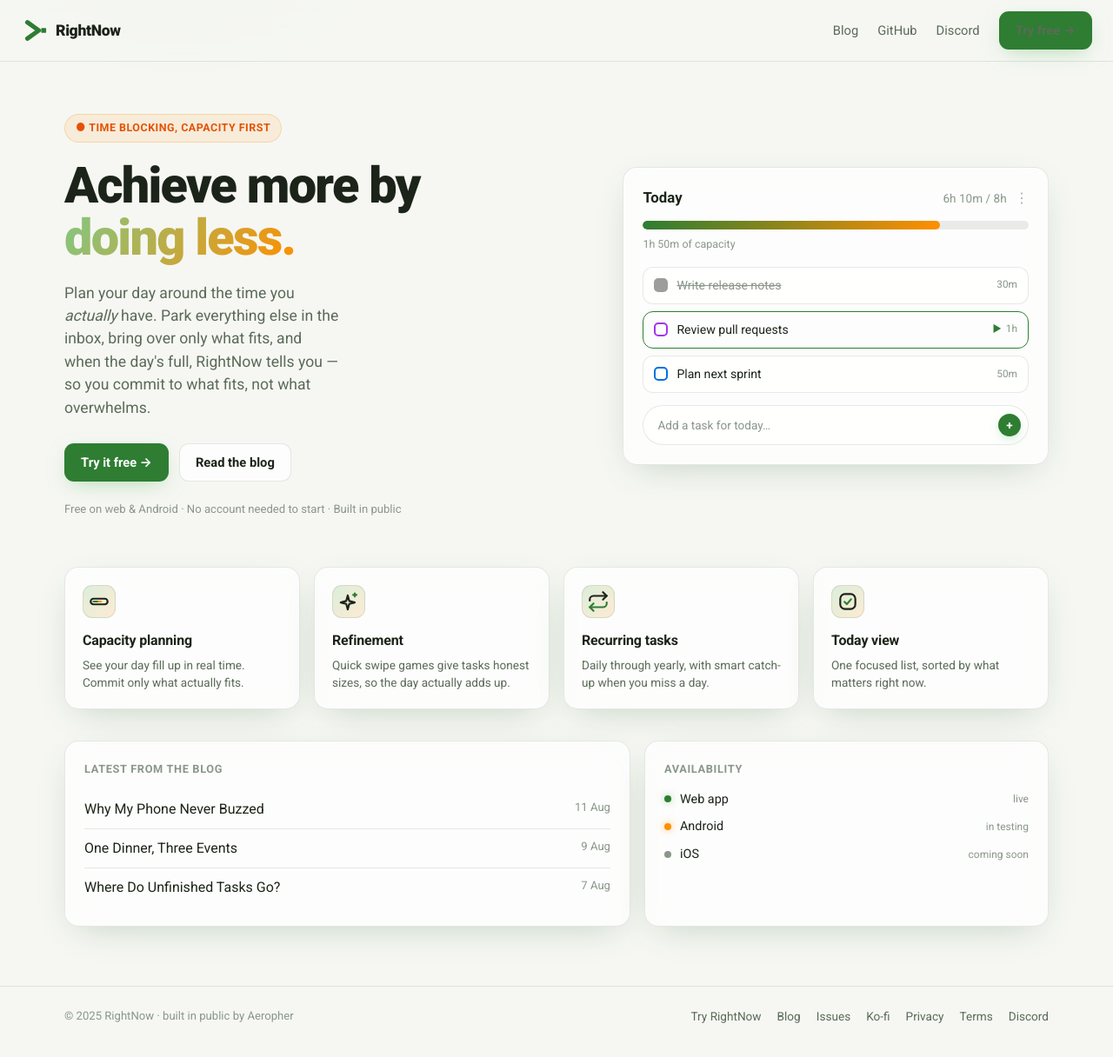
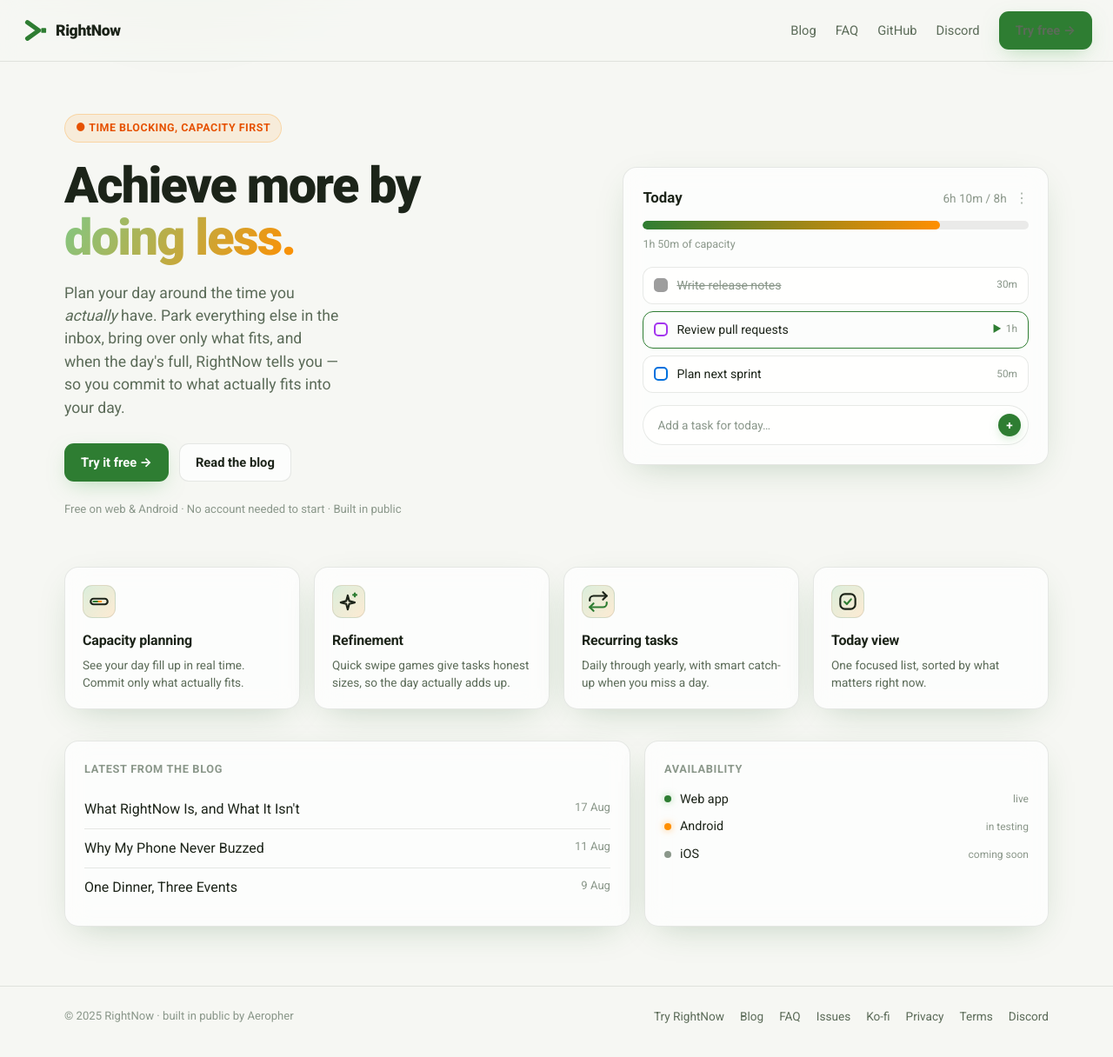
Before and after one commit to Aeropher/rtnwapp, a Jekyll site: the page built from index.html, in a window 1280 px wide and 1227 px high. Shown: the top 1216 px of the window at 87% size. Built offline with Jekyll 4.4.1, drawn with Linux system fonts in a browser that asks for light colours; some of the changed lines change nothing that is shown.

Commit message:
Add FAQ page and update index for improved user guidance

```diff
--- a/_layouts/default.html
+++ b/_layouts/default.html
@@ -23,6 +23,7 @@
     </a>
     <div class="links">
       <a href="{{ '/blog.html' | relative_url }}">Blog</a>
+      <a href="{{ '/faq.html' | relative_url }}">FAQ</a>
       <a href="https://github.com/aeropher/rtnwapp">GitHub</a>
       <a href="https://discord.gg/YzYagEZcnt">Discord</a>
       <a class="btn btn-primary" href="https://rtnw.app">Try free →</a>
@@ -37,6 +38,7 @@
       <div class="flinks">
         <a href="https://rtnw.app">Try RightNow</a>
         <a href="{{ '/blog.html' | relative_url }}">Blog</a>
+        <a href="{{ '/faq.html' | relative_url }}">FAQ</a>
         <a href="https://github.com/aeropher/rtnwapp/issues">Issues</a>
         <a href="https://ko-fi.com/aeropher">Ko-fi</a>
         <a href="{{ '/privacy-policy.html' | relative_url }}">Privacy</a>
--- /dev/null
+++ b/_posts/2026-08-17-what-rightnow-is-and-isnt.md
@@ -0,0 +1,70 @@
+---
+layout: post
+title: "What RightNow Is, and What It Isn't"
+date: 2026-08-17 10:00:00 +0000
+description: "RightNow is a time-blocking app with somewhere to park everything else. Here's what it's for, and the things it deliberately doesn't do."
+---
+
+In my head this has always been a GTD inspired app. Then a few feature requests came in that I didn't want to build, and working out why I didn't want them changed how I think about the whole thing.
+
+The requests were reasonable. Roll unfinished tasks onto tomorrow automatically. Sort the list by priority and grey out everything that isn't urgent. Both are normal to-do app behaviour, and both take the day out of your hands. Saying no to them twice made me realise RightNow is more of a time blocking app than a to-do app.
+
+It is both, to be clear. You need a list to feed the blocking, and that list is the GTD half. But time blocking is the main point.
+
+I should be straight about where that leaves the app today. Proper time blocking usually means a timeline: your day laid out hour by hour with things sitting in it. RightNow doesn't have that yet. I might build it. What it has for now is the arithmetic underneath it, which is knowing what your tasks are and whether they fit in today. Better still, whether you can do one right now.
+
+So this post is me being clearer about it, mostly for my own benefit. What the app is trying to be, and what it isn't.
+
+## Where it came from
+
+Four ideas, none of them mine. If you've not met them, they're worth ten minutes of your time regardless of whether you ever install my app.
+
+**[Getting Things Done](https://gettingthingsdone.com/)** (David Allen). Your head is bad at storing things and good at panicking about them. So you get every commitment out of it and into one place you trust, decide the actual next physical action for each, and review the lot regularly. The point is that you stop running the list in your head at 3am. I've tried to practise it properly several times and always fall off at the weekly review, but the capture habit stuck.
+
+**[Deep Work](https://calnewport.com/deep-work/)** (Cal Newport). Concentrating hard on one difficult thing is a trainable skill, and it's getting rarer at the same time as it's getting more valuable. Meanwhile the shallow stuff, email and pings and small admin, expands to fill whatever room you leave it. Defend the time in advance or you won't get it.
+
+**[Time blocking](https://www.timeblockplanner.com/)** (the practice, and Newport's planner). Give every hour a job before the day starts. It sounds rigid, and it's the quickest way to discover that your eleven planned tasks need fourteen hours. A to-do list can hold anything. A day can't. Writing the blocks down forces the arithmetic, because you run out of page.
+
+**[Bullet Journal](https://bulletjournal.com/)** (Ryder Carroll). Rapid logging: short entries, each marked with a bullet that tells you at a glance what kind of thing it is. And migration: when you copy an unfinished task forward by hand, you notice you've moved it four times, and you start asking why.
+
+None of these people have anything to do with this app. I borrowed the good bits and left the rest.
+
+RightNow takes the arithmetic from time blocking and the inbox from GTD. The bullets became our checkboxes, coloured by priority so you can read a row without reading it. And the reason any of it exists is the Deep Work argument: decide what the day is for in advance, or it gets decided for you.
+
+## What RightNow is trying to be
+
+**A time-blocking app with somewhere to park everything else.**
+
+That's the whole pitch. The two halves do different jobs:
+
+The **inbox** is where things go when you think of them. No dates, no pressure. It can get as long as it likes, because it isn't a plan, it's a holding pen.
+
+**Today** is the plan, and it has a size. You set how long your working day is, you pull tasks over from the inbox, and each one takes a bite out of the bar. When the bar is full, the day is full, and the app says so. You can overrule it, but you'll be doing it knowingly rather than by accident at 4pm.
+
+Everything else in the app exists to make that work. The swipe games ask how long tasks take because a capacity bar built on guesses is decoration. The yesterday chip and the morning check-in exist so slipped tasks are visible without taking hours out of today unless you say so. Your calendar events show up on Today alongside the tasks, and you can tick the ones that should count against the bar, because a two hour meeting is two hours whether or not you call it a task.
+
+If a feature doesn't help you decide what fits in a day, it probably shouldn't be here.
+
+## What it isn't trying to be
+
+**It isn't a reminder service, and it isn't a deadline tracker.** This is the one I'd most like people to take away, and it's in the name. RightNow is about what you can do *now*, today, with the hours you have left. It is not about what needs doing on the 14th at half two. If something has to happen at a specific time, that's what a calendar is for, and your calendar is better at it than I will ever be. RightNow can even push the task into your calendar for you. Tasks here do have due dates and can nudge you, because sometimes that's useful, but if you're reaching for this app to remember your dentist appointment, it's the wrong tool.
+
+**It won't roll your unfinished tasks into tomorrow for you.** Most apps do. It means your Today list slowly stops being what you chose and starts being what you failed to do. Unfinished tasks go back to the inbox and get flagged in the morning, and you decide.
+
+**It won't nag you.** Three daily nudges and whatever reminders you set on your own tasks. No streak-guilt notifications, no "we miss you", no marketing pushes. The permission prompt tells you exactly what will be sent, and that's all that will ever be sent.
+
+**It won't take ordering away from you.** A tester suggested auto-sorting the list and greying out everything except the "now" tasks until they're done. Reasonable idea, and I said no. You can sort by priority whenever you want, but the app locking your list is a step too far towards it running your day rather than you.
+
+**It isn't a team tool.** No shared boards, no assigning things to other people. This is for one person's day.
+
+**It isn't going to grow an AI.** If I ever do anything in that direction it will be letting *your* AI talk to *your* tasks, not me bolting a chatbot on and charging you for the tokens.
+
+**It isn't a tagging system.** Tags do one job: filtering the inbox when you're deciding what to pull in. There used to be twenty-six of them in a category tree. There are now eight, and you can delete those.
+
+**It isn't a productivity scoreboard.** I deleted an achievement called Marathon Session that rewarded four hours on a single task, because a capacity app has no business congratulating you for blowing through your own limits. Then I audited the rest and deleted three more that could never be earned.
+
+## The short version
+
+RightNow answers one question: what can I actually get done today? It answers it by making you plan against real hours instead of an infinite list.
+
+The inbox is there so nothing gets lost. The bar is there so nothing gets overcommitted. Your calendar handles when things have to happen. That's it, and I'd rather it stayed that small.
--- /dev/null
+++ b/faq.html
@@ -0,0 +1,120 @@
+---
+layout: default
+title: RightNow FAQ
+description: Common questions about RightNow: what it's for, what it deliberately doesn't do, pricing, privacy, and where it runs.
+permalink: /faq.html
+---
+<div class="wrap">
+  <article class="prose">
+    <a href="{{ '/' | relative_url }}" class="back-link">← Back to Home</a>
+    <h1>Frequently Asked Questions</h1>
+    <p>Questions testers have actually asked, plus the ones I expect. If yours
+      isn't here, <a href="mailto:aeropherhq@gmail.com">email me</a> and I'll
+      add it.</p>
+
+    <h2>What is RightNow, in one sentence?</h2>
+    <p>A time-blocking app with somewhere to park everything else: you plan
+      each day around the hours you actually have, and it tells you when the
+      day is full. There's a longer answer in
+      <a href="{{ '/blog.html' | relative_url }}">the blog post about what it
+      is and isn't</a>.</p>
+
+    <h2>How is this different from every other to-do app?</h2>
+    <p>Most to-do apps let the list grow forever and never mention that your
+      day has a size. RightNow makes the size the main thing on screen. Every
+      task carries a duration, and scheduling one for today spends that time
+      out of a bar at the top of the screen. When the bar is full, you're told
+      before you commit rather than at 4pm when you run out of afternoon.</p>
+
+    <h2>Does it have an hour-by-hour timeline of my day?</h2>
+    <p>Not yet. Most time-blocking tools lay the day out as a grid and you
+      drag things into slots. RightNow does the arithmetic underneath that
+      (what your tasks are, how long they take, whether they fit in the hours
+      you have left) without drawing the grid. A timeline may come later.</p>
+
+    <h2>Can I use it to remind me about things?</h2>
+    <p>You can set a due date and a reminder on a task, and they work. But
+      it isn't what the app is for, and your calendar is better at it. RightNow
+      is about what you can do <em>today</em>, not what's due on the 14th. If
+      something has to happen at a specific time, put it in your calendar. The
+      app can even push a scheduled task into a calendar for you.</p>
+
+    <h2>Why doesn't it move my unfinished tasks to tomorrow automatically?</h2>
+    <p>Because then tomorrow's plan is made by yesterday rather than by you.
+      Unfinished tasks go back to your inbox, get marked as yesterday's, and
+      the next morning you're shown the list and asked what to do with each
+      one. Adding one to today runs the same capacity check as anything else,
+      so if it doesn't fit, you're told before you commit to it.</p>
+
+    <h2>How do I get a task from the inbox into today?</h2>
+    <p>Swipe the row for quick actions, or open the task and use the Today
+      chip. Both work from the inbox list.</p>
+
+    <h2>Can I reorder my day?</h2>
+    <p>Yes. Drag a task on the Today screen to move it. There's also a sort
+      option if you'd rather order by priority, due date or duration.</p>
+
+    <h2>Will it sort by priority automatically and hide everything else?</h2>
+    <p>No, and this one was a deliberate call after a tester suggested it. You
+      can sort by priority whenever you like, but the app won't rearrange or
+      grey out your list on your behalf. Deciding the order is the part you're
+      supposed to be doing.</p>
+
+    <h2>Why can't I add a task longer than an hour and a half?</h2>
+    <p>The quick duration buttons stop there, but you can type any duration
+      you want in the task editor. Long tasks are also a hint from the app's
+      point of view: something that takes four hours is usually several tasks
+      in disguise.</p>
+
+    <h2>How many notifications will it send me?</h2>
+    <p>Three daily nudges, plus whatever reminders you set on your own tasks.
+      That's the lot. No streak guilt, no "we miss you", no marketing. The
+      permission prompt says exactly that, and it stays true.</p>
+
+    <h2>Do I need an account?</h2>
+    <p>No. Without one your tasks live in an anonymous account tied to this
+      install, and they survive app updates. What they don't survive is
+      reinstalling the app, clearing its data, or moving to a new phone, because
+      there's no way to sign back in to an anonymous account. If your tasks
+      matter to you, make an account (it's free) or export them from Settings.</p>
+
+    <h2>What does it cost?</h2>
+    <p>The app is free. Premium adds cloud sync across devices, automatic
+      backups and unlimited devices, and it's £2.99 a month, £14.99 for six
+      months or £27.99 a year. Planning your day is not the paid part.</p>
+
+    <h2>Where does it run?</h2>
+    <p>Web and Android today. iOS is in TestFlight with external testers while
+      it works its way towards the App Store.</p>
+
+    <h2>Which calendars does it work with?</h2>
+    <p>Google Calendar. Outlook and Apple Calendar are coming as soon as
+      possible.</p>
+
+    <h2>Is my data private?</h2>
+    <p>Your tasks are yours. Calendar access is read-only by default and the
+      credentials stay on your device, never on a server of mine. The
+      <a href="{{ '/privacy-policy.html' | relative_url }}">privacy policy</a>
+      has the detail, and you can
+      <a href="{{ '/delete-account.html' | relative_url }}">delete your account
+      and everything in it</a> from inside the app.</p>
+
+    <h2>Is there AI in it?</h2>
+    <p>No. If that ever changes it will be a way to let your own AI read and
+      update your own tasks, not a chatbot bolted on with the token bill
+      passed to you.</p>
+
+    <h2>Can I use it with my team?</h2>
+    <p>No. There are no shared lists and no assigning tasks to other people.
+      It's built for one person's day.</p>
+
+    <h2>Is there a light theme?</h2>
+    <p>Not currently. The app is dark only. If enough people ask, that can
+      change.</p>
+
+    <h2>How do I report a bug or ask for something?</h2>
+    <p>Settings → Help &amp; About → Send feedback, which reaches me directly,
+      or <a href="mailto:aeropherhq@gmail.com">email me</a>. Several things in
+      the app exist because a tester asked for them.</p>
+  </article>
+</div>
--- a/index.html
+++ b/index.html
@@ -9,7 +9,7 @@
     <div>
       <span class="eyebrow">● Time blocking, capacity first</span>
       <h1>Achieve more by<br><span class="grad">doing less.</span></h1>
-      <p class="lede">Plan your day around the time you <em>actually</em> have. Park everything else in the inbox, bring over only what fits, and when the day's full, RightNow tells you — so you commit to what fits, not what overwhelms.</p>
+      <p class="lede">Plan your day around the time you <em>actually</em> have. Park everything else in the inbox, bring over only what fits, and when the day's full, RightNow tells you — so you commit to what actually fits into your day.</p>
       <div class="cta">
         <a class="btn btn-primary" href="https://rtnw.app">Try it free →</a>
         <a class="btn btn-ghost" href="{{ '/blog.html' | relative_url }}">Read the blog</a>
```
